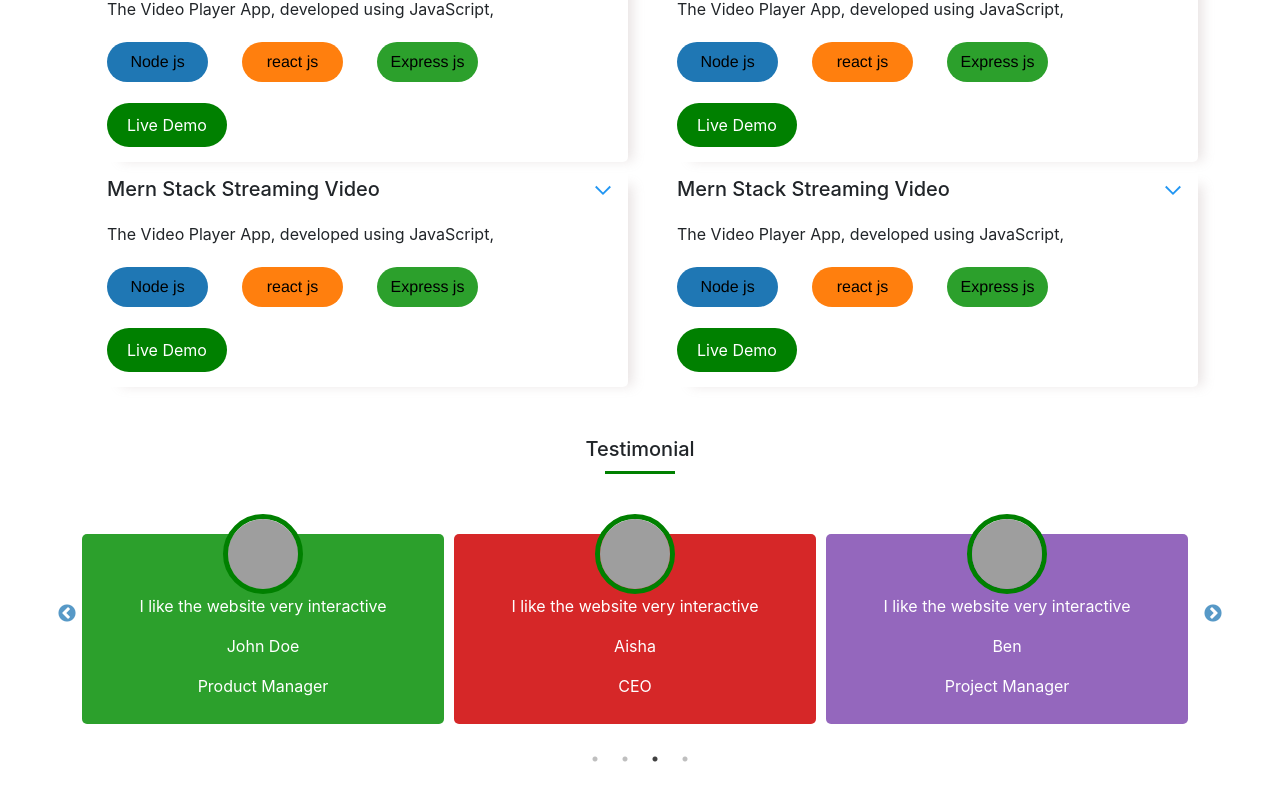
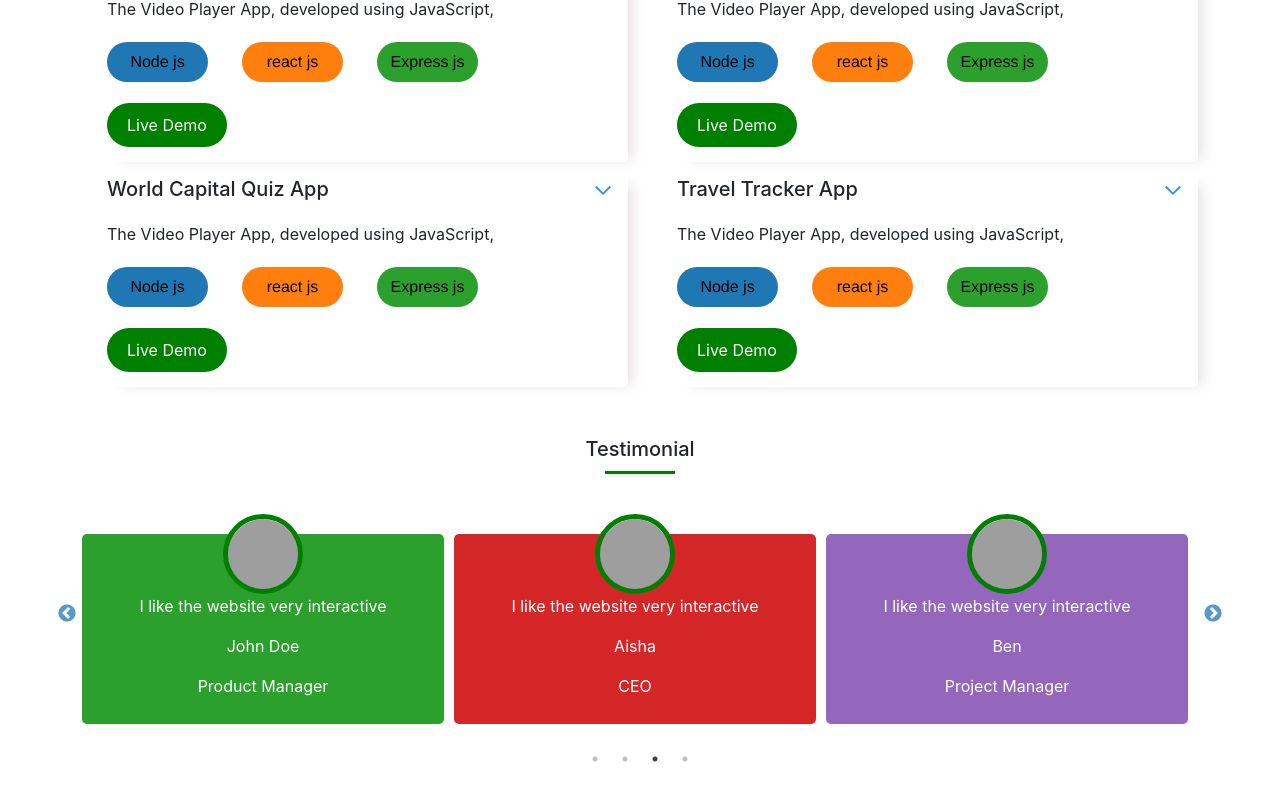
Before and after one commit to Dbat24/dbat24, a React (Create React App) app in the folder dbat24/: page / in a window 1280 px wide. Shown: the part 7064-7865 px from the top of the page. Built offline with nearby package versions, Linux system fonts and the light colour scheme; grey boxes are pictures that could not be loaded.

Commit message:
Update the projectlink.

```diff
--- a/dbat24/src/Components/Projects/Project.js
+++ b/dbat24/src/Components/Projects/Project.js
@@ -45,9 +45,9 @@ const Project = () => {
       ],
     },
     {
-      name: "Mern Stack Streaming Video",
+      name: "World Capital Quiz App",
       des: "The Video Player App, developed using JavaScript, offers smooth video playback with essential controls like play, pause, fast forward, and volume adjustment. It features a progress bar for easy navigation and supports full-screen mode. Designed with a responsive interface, the app ensures consistent performance on both desktop and mobile devices.",
-      projectlink: "https://google.com",
+      projectlink: "https://world-capital-quiz-app.onrender.com",
       techStackUsed: [
         { techStack: "Node js" },
         { techStack: "react js" },
@@ -55,9 +55,9 @@ const Project = () => {
       ],
     },
     {
-      name: "Mern Stack Streaming Video",
+      name: "Travel Tracker App",
       des: "The Video Player App, developed using JavaScript, offers smooth video playback with essential controls like play, pause, fast forward, and volume adjustment. It features a progress bar for easy navigation and supports full-screen mode. Designed with a responsive interface, the app ensures consistent performance on both desktop and mobile devices.",
-      projectlink: "https://google.com",
+      projectlink: "https://travel-tracker-app.onrender.com",
       techStackUsed: [
         { techStack: "Node js" },
         { techStack: "react js" },
```
